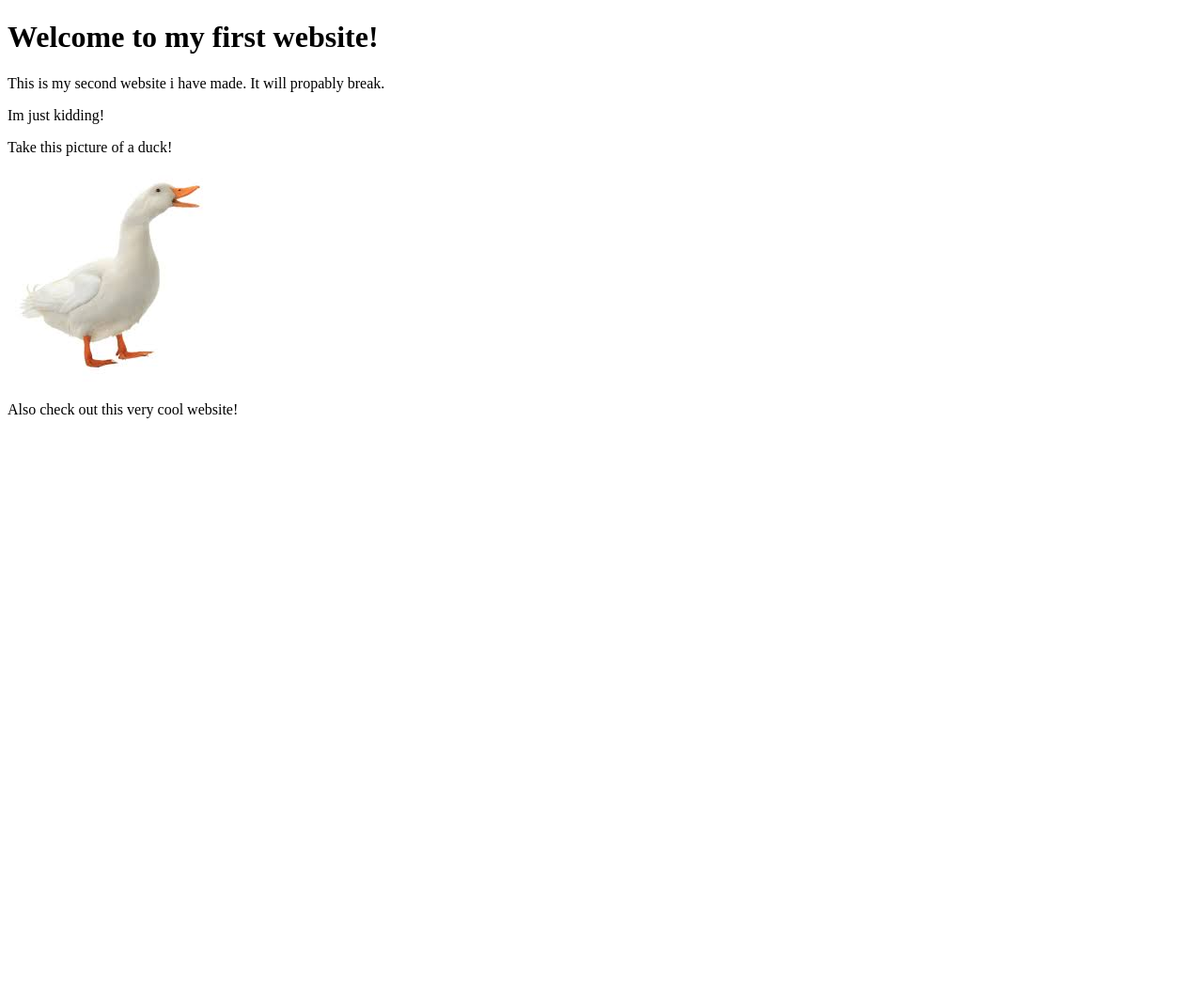
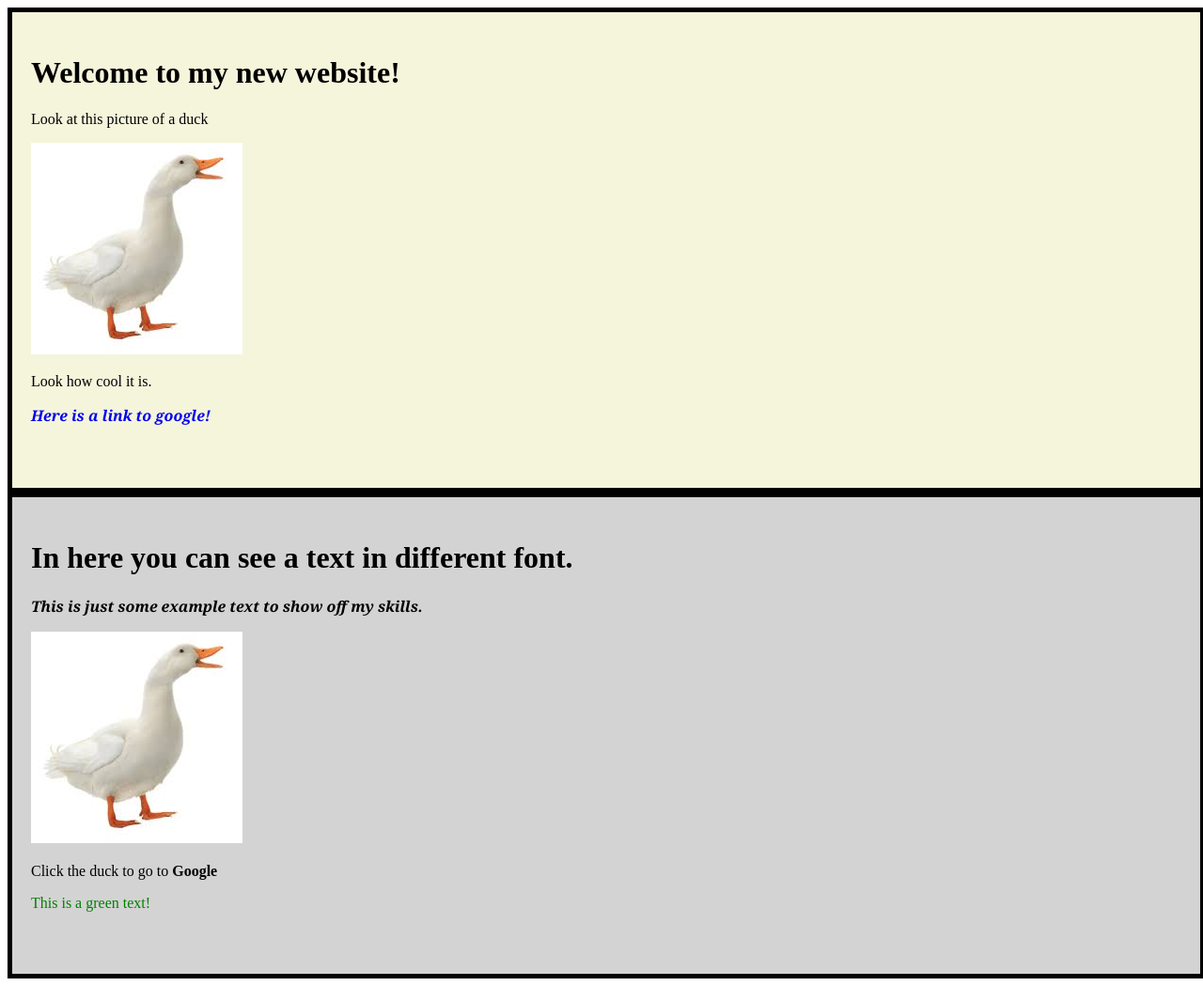
Before and after one commit to Trezz1/Website, a plain HTML site: page index.html in a window 1280 px wide. Shown: the whole page at 94% size. Before the commit the page ends 800 px from the top, so only its background shows below. Drawn offline with Linux system fonts and the light colour scheme.

Commit message:
Muokattu

```diff
--- a/index.html
+++ b/index.html
@@ -4,14 +4,59 @@
     <meta charset="UTF-8">
     <meta http-equiv="X-UA-Compatible" content="IE=edge">
     <meta name="viewport" content="width=device-width, initial-scale=1.0">
-    <title>My first website</title>
+    <title>My Website</title>
+    <style>
+        #beige-area {
+            color: black;
+            background-color: beige;
+            width: 98%;
+            padding: 25px 5px 50px 20px;
+            border: 5px black solid;
+        }
+        #grey-area {
+            color: black;
+            background: lightgrey;
+            width: 98%;
+            padding: 25px 5px 50px 20px;
+            border: 5px black solid;
+        }
+        .box {
+            width: 100px;
+            height: 100px;
+            margin: 1px;
+            float: left;
+        }
+        .clear-float {
+            clear: both;
+        }
+        a {
+            font-family: Georgia, 'Times New Roman', Times, serif;
+            font-weight: bolder;
+            font-style: italic;
+            text-decoration: none;
+        }
+        #green {
+            color: green;
+
+        }
+    </style>
 </head>
 <body>
-    <h1>Welcome to my first website!</h1>
-    <p>This is my second website i have made. It will propably break.</p>
-    <p>Im just kidding!</p>
-    <p>Take this picture of a duck!</p>
-    <img src="./duck.jpg">
-    <p>Also check out this very cool website! <a href="https://www.google.com"></a></p>
+    <div id="beige-area">
+        <h1>Welcome to my new website!</h1>
+        <p>Look at this picture of a duck</p>
+        <img src="duck.jpg">
+        <p>Look how cool it is.</p>
+        <p><a href="https://www.google.com"><b>Here is a link to google!</b></a></p>
+    </div>
+    <div id="grey-area">
+        <h1>In here you can see a text in different font.</h1>
+        <p><a>This is just some example text to show off my skills.</a></p>
+        <a href="https://www.google.com">
+            <img src="duck.jpg"/>
+        </a>
+        <p>Click the duck to go to <b>Google</b></p>
+        <p id="green">This is a green text!</p>
+    </div>
 </body>
 </html>
```
